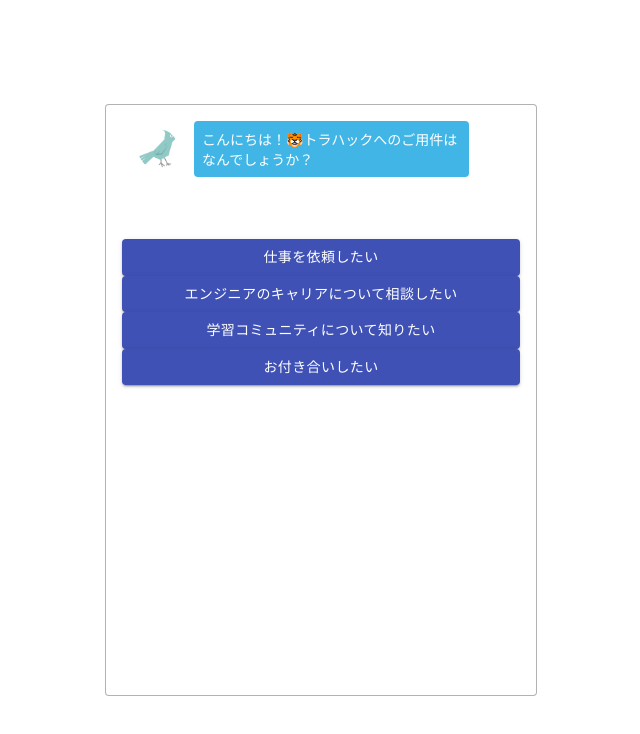
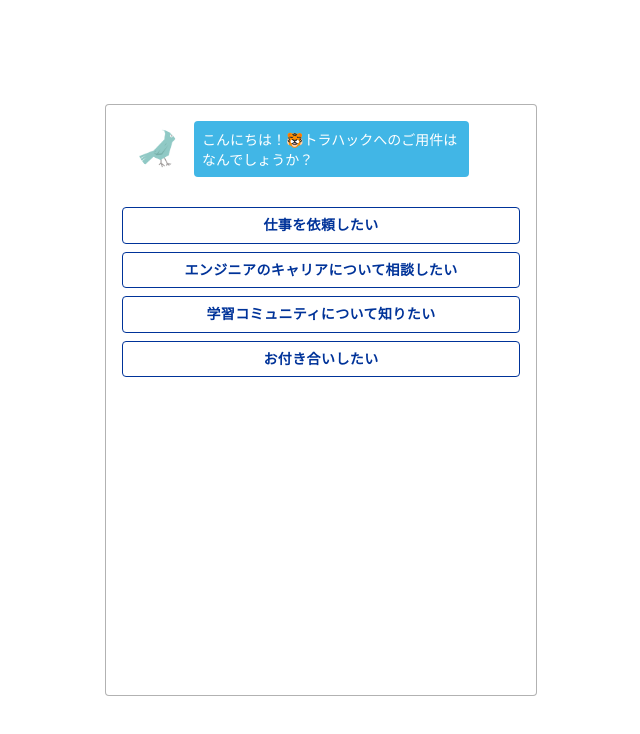
Before and after one commit to tack-k/chatbot, a React (Create React App) app: page / in a window 1280 px wide. Shown: the top 734 px of the page, without its empty margins (319-959 px from the left). Built offline with nearby package versions, Linux system fonts and the light colour scheme.

Commit message:
回答のスタイル変更

```diff
--- a/src/components/Answer.jsx
+++ b/src/components/Answer.jsx
@@ -1,17 +1,27 @@
 import React from 'react';
-import { makeStyles } from '@material-ui/core/styles';
+import { makeStyles, createStyles, withTheme } from '@material-ui/core/styles';
 import Button from '@material-ui/core/Button';
+import { green } from '@material-ui/core/colors';
 
-const useStyles = makeStyles((theme) => ({
-  root: {
-
-  },
-}));
+const useStyles = makeStyles(() => (
+  createStyles({
+    "button": {
+      borderColor: '#003399',
+      color: '#003399',
+      fontWeight: 700,
+      marginBottom: '8px',
+      "&:hover": {
+        backgroundColor: '#003399',
+        color: '#FFFFFF'
+      }
+    }
+  })
+));
 
 const Answer = (props) => {
-  // const classes = useStyles();
+  const classes = useStyles();
   return (
-    <Button variant="contained" color="primary" onClick={() => {props.select(props.content, props.nextId)}}>
+    <Button variant="outlined" className={classes.button} onClick={() => {props.select(props.content, props.nextId)}}>
       {props.content}
     </Button>
   )
```
